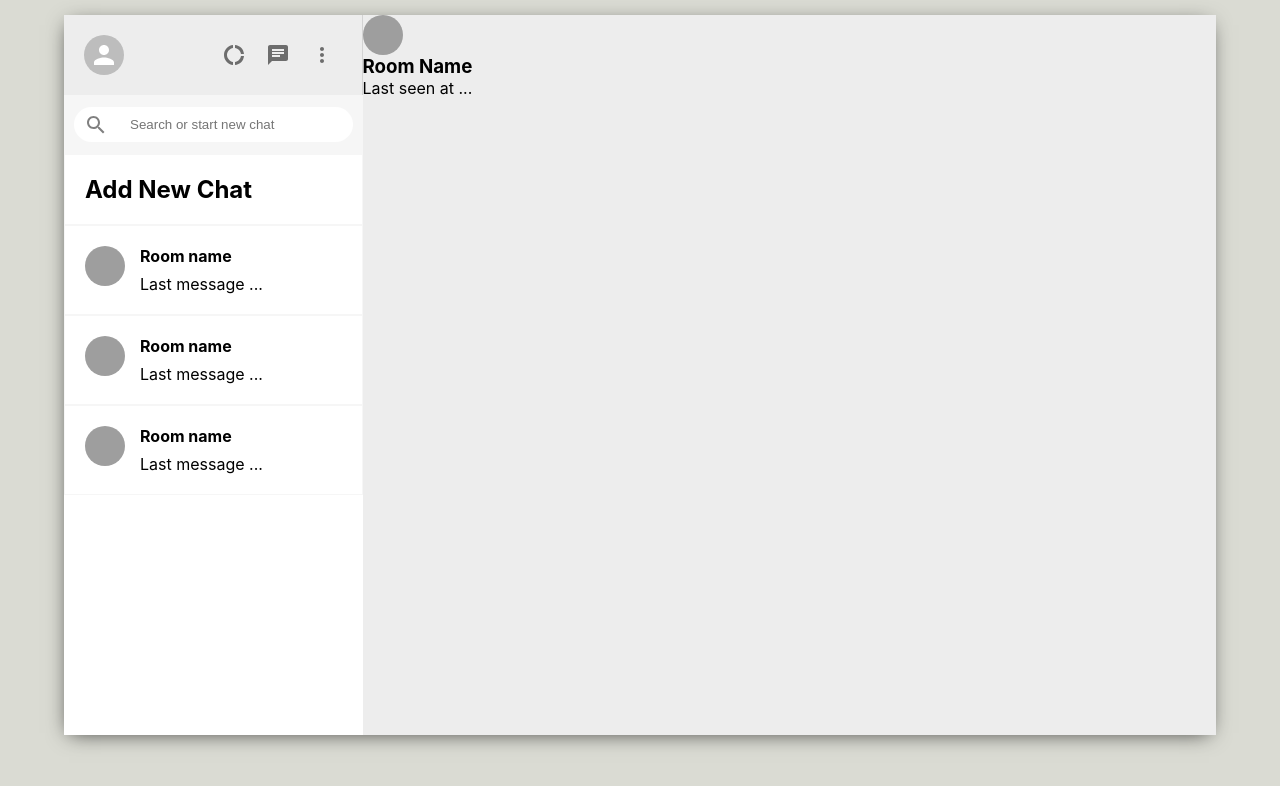
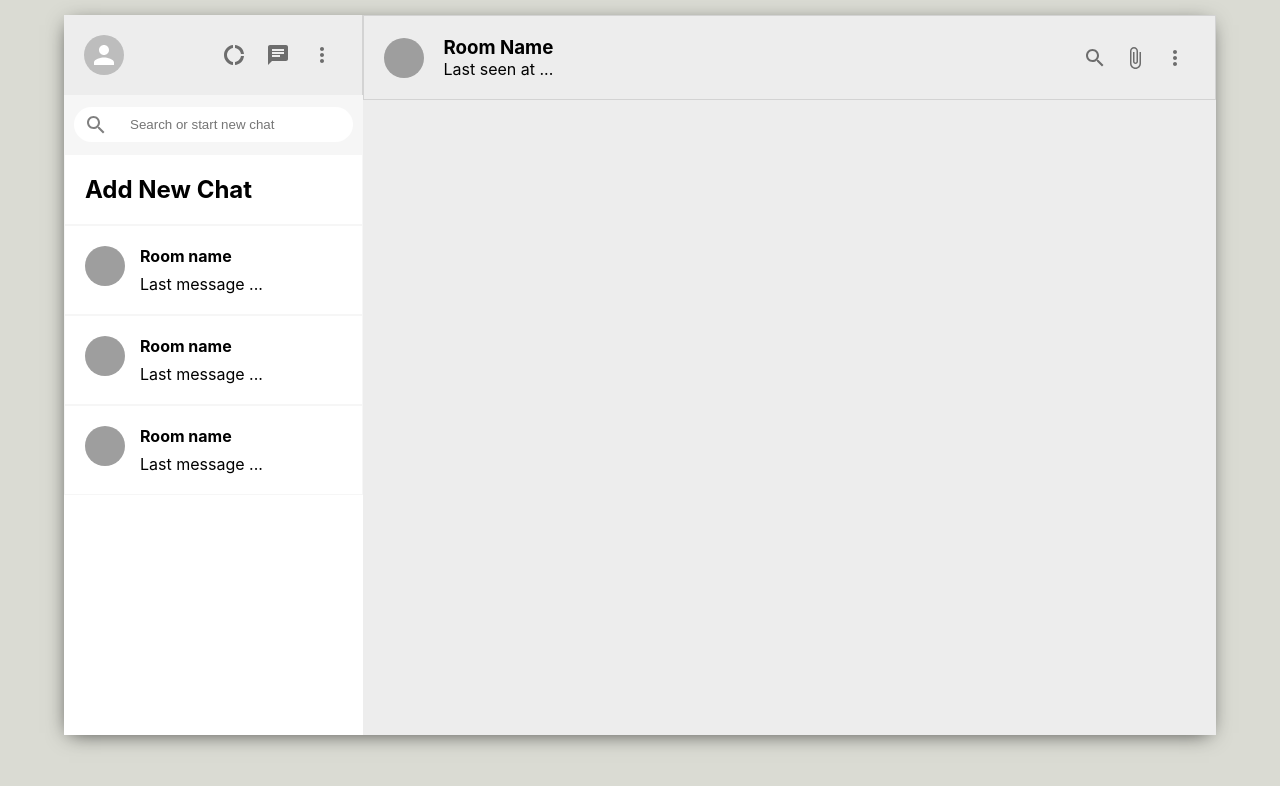
Before and after one commit to nomikhan777/Whats-app-clone, a React (Create React App) app: page / in a window 1280 px wide. Shown: the top 786 px of the page. Built offline with nearby package versions, Linux system fonts and the light colour scheme; grey boxes are pictures that could not be loaded.

Commit message:
new commit

```diff
--- a/src/Chat.css
+++ b/src/Chat.css
@@ -1,3 +1,16 @@
 .chat{
     flex: 0.65px;
 }
+
+.chat__header{
+    padding: 20px;
+    display: flex;
+    align-items: center;
+    border: 1px solid lightgray;
+}
+
+
+.chat__headerInfo{
+    flex: 1px;
+    padding-left: 20px;
+}
--- a/src/Chat.js
+++ b/src/Chat.js
@@ -1,7 +1,9 @@
 import React from 'react'
 import "./Chat.css"
-import { Avatar } from '@mui/material'
+import { Avatar , IconButton} from '@mui/material'
 import { useState , useEffect } from 'react';
+
+import { SearchOutlined , MoreVert, AttachFile} from '@mui/icons-material';
 
 function Chat() {
     const [seed, setSeed] = useState("");
@@ -23,6 +25,18 @@ function Chat() {
                 <p>Last seen at ...</p>
             </div>
 
+            <div className="char__headerRight">
+            <IconButton>
+            <SearchOutlined />
+          </IconButton>
+          <IconButton>
+            <AttachFile />
+          </IconButton>
+          <IconButton>
+            <MoreVert />
+          </IconButton>
+            </div>
+
         </div>
 
         <div className="chat__body">
```
